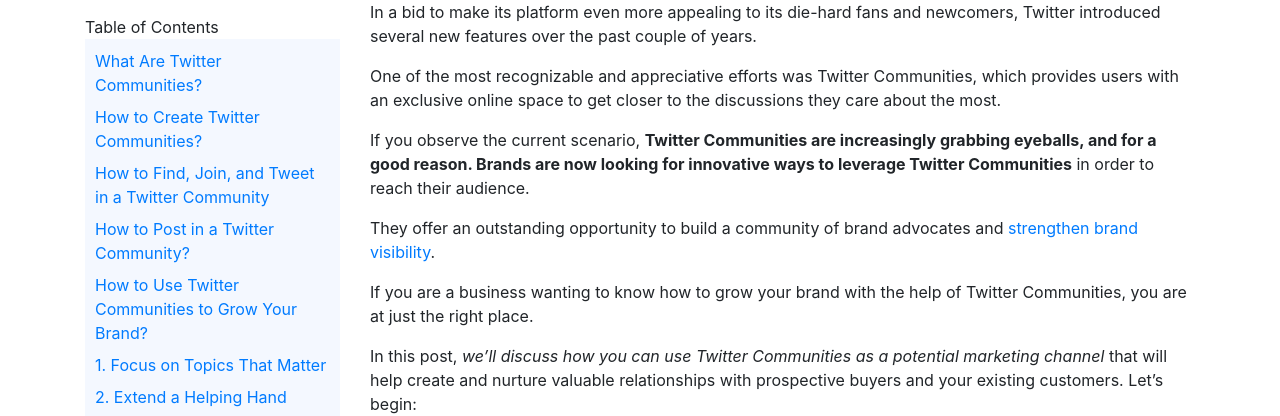
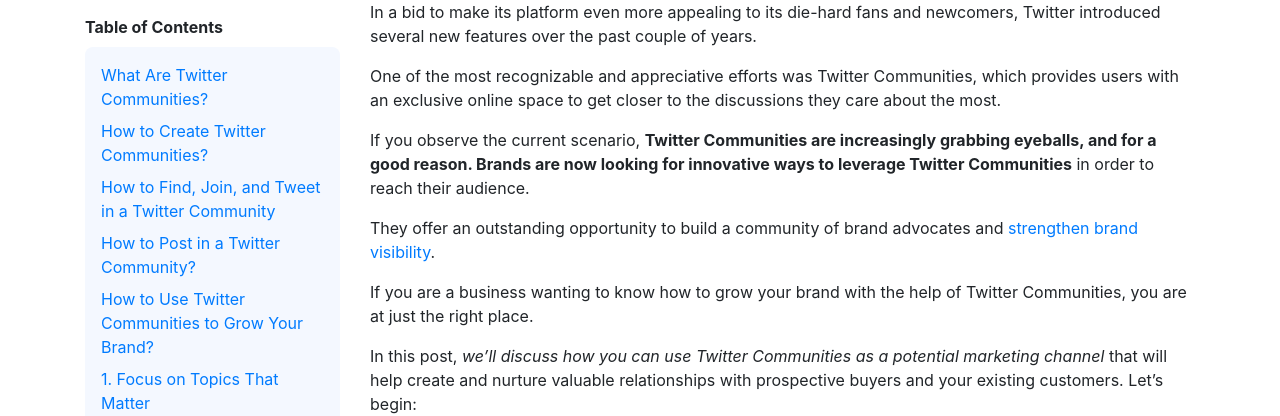
Before and after one commit to shubham110019/Table-of-Contents, a plain HTML site: page index.html in a window 1280 px wide. Shown: the top 416 px of the page. Drawn offline with nearby package versions, Linux system fonts and the light colour scheme.

Commit message:
Update ez-style.css

```diff
--- a/ez-style.css
+++ b/ez-style.css
@@ -7,9 +7,11 @@
     top: 15;
 }
 
+
 .ez-side-menu{
     background: #F4F8FF !important;
-    padding: 10px;
+    padding: 16px !important;
+    border-radius: 8px !important;
 }
 #ez-side-menu ul{
     list-style: none !important;
@@ -24,3 +26,9 @@
 #ez-side-menu ul li:not(:last-child){
     margin-bottom: 8px !important;
 }
+
+#ex-title{
+    font-weight: 700;
+    margin-bottom: 8px !important;
+    display: block;
+}
```
